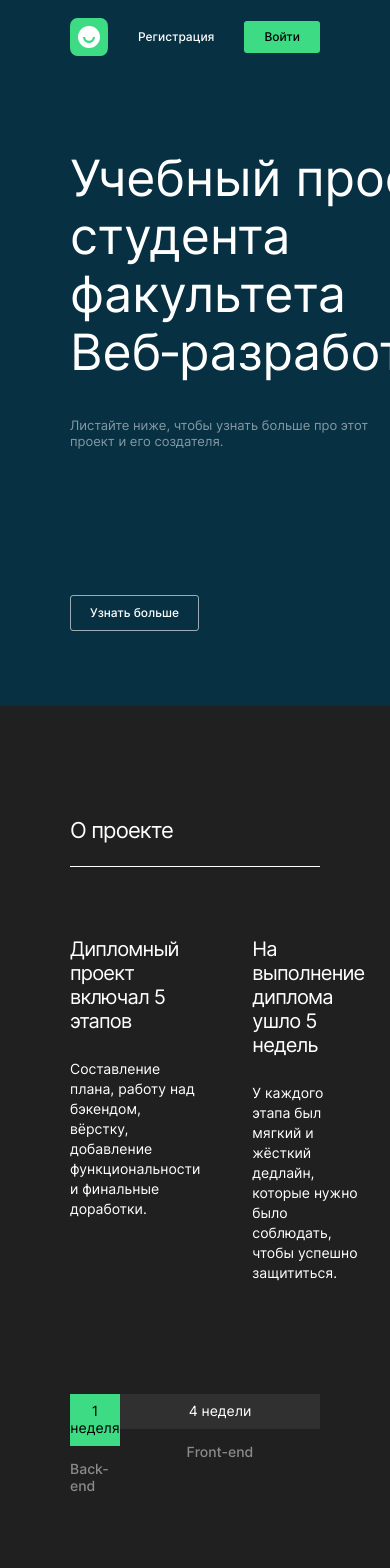
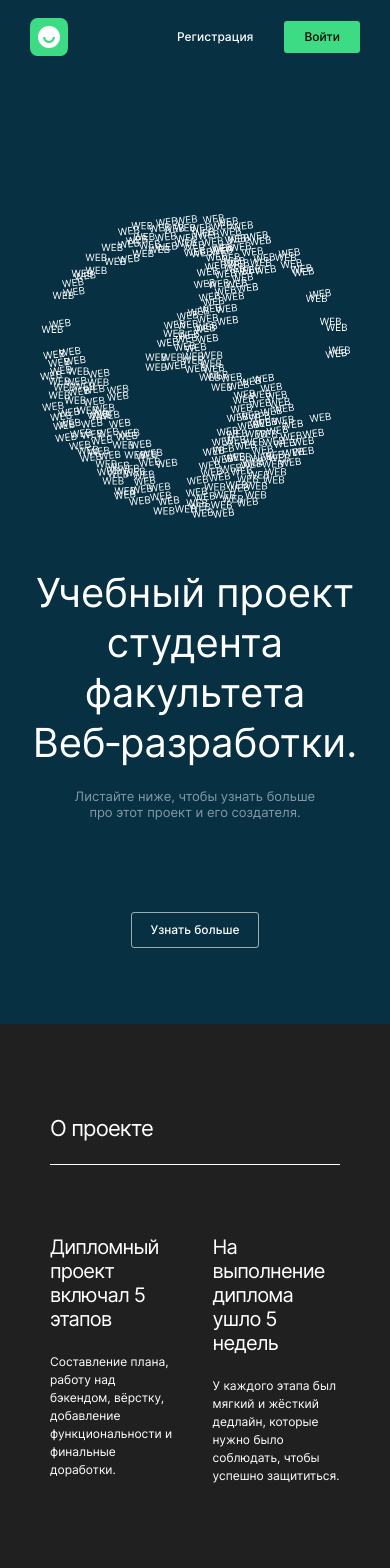
Before and after one commit to 1qqoo/movies-explorer-frontend, a React (Create React App) app: page / in a window 390 px wide. Shown: the top 1568 px of the page. Built offline with nearby package versions, Linux system fonts and the light colour scheme.

Commit message:
адаптив по 768px

```diff
--- a/src/components/AboutMe/AboutMe.css
+++ b/src/components/AboutMe/AboutMe.css
@@ -65,3 +65,37 @@
   object-fit: cover;
   border-radius: 10px;
 }
+
+@media screen and (max-width: 800px) {
+  .about-me__container {
+    padding: 73px 50px 0;
+  }
+
+  .about-me__bio {
+    margin: 0 0 92px;
+  }
+
+  .about-me__name {
+    font-size: 40px;
+    line-height: 40px;
+    letter-spacing: -1.6px;
+  }
+
+  .about-me__age {
+    font-size: 12px;
+    line-height: 18px;
+    margin: 16px 0 20px;
+  }
+
+  .about-me__text {
+    max-width: 360px;
+    margin: 0 0 86px;
+    font-size: 12px;
+    line-height: 18px;
+  }
+
+  .about-me__image {
+    margin: 48px 0 0;
+    width: 255px;
+  }
+}
--- a/src/components/AboutProject/AboutProject.css
+++ b/src/components/AboutProject/AboutProject.css
@@ -1,8 +1,8 @@
-.aboutProject {
+.about-project {
   width: 100%;
 }
 
-.aboutProject__container {
+.about-project__container {
   max-width: 1280px;
   min-width: 320px;
   padding: 93px 70px 0;
@@ -10,7 +10,7 @@
   box-sizing: border-box;
 }
 
-.aboutProject-info {
+.about-project-info {
   display: flex;
   gap: 52px;
 }
@@ -93,3 +93,30 @@
   padding: 0 0 23px;
   border-block-end: solid 1px;
 }
+
+@media screen and (max-width: 800px) {
+  .about-project__container {
+    padding: 73px 50px 0;
+  }
+
+  .about-project-info {
+    gap: 38px;
+  }
+
+  .about-project__scheme {
+    margin: 93px 0 90px;
+  }
+
+  .about-project__backend {
+    width: 21%;
+  }
+
+  .two-columns__main-text {
+    padding-bottom: 22px;
+  }
+
+  .two-columns__main-paragraph {
+    font-size: 12px;
+    line-height: 18px;
+  }
+}
--- a/src/components/AboutProject/AboutProject.jsx
+++ b/src/components/AboutProject/AboutProject.jsx
@@ -2,10 +2,10 @@ import './AboutProject.css';
 
 function AboutProject() {
   return (
-    <section className="aboutProject">
-      <div className="aboutProject__container">
+    <section className="about-project">
+      <div className="about-project__container">
         <h2 className="section-title">О проекте</h2>
-        <div className="aboutProject-info">
+        <div className="about-project-info">
           <article className="two-columns">
             <h4 className="two-columns__main-text">
               Дипломный проект включал 5 этапов
--- a/src/components/Footer/Footer.css
+++ b/src/components/Footer/Footer.css
@@ -55,3 +55,9 @@
 .footer__link:hover {
   opacity: 0.7;
 }
+
+@media screen and (max-width: 800px) {
+  .footer__container {
+    padding: 0 30px;
+  }
+}
--- a/src/components/Header/Header.css
+++ b/src/components/Header/Header.css
@@ -26,3 +26,9 @@
   transition: all 0.3s ease;
   height: 38px;
 }
+
+@media screen and (max-width: 800px) {
+  .header__container {
+    padding: 18px 30px;
+  }
+}
--- a/src/components/Navigation/Navigation.css
+++ b/src/components/Navigation/Navigation.css
@@ -1,6 +1,6 @@
 .navigation {
   display: flex;
-  gap: 30px;
+  gap: 31px;
   justify-content: space-between;
   align-items: center;
 }
--- a/src/components/Portfolio/Portfolio.css
+++ b/src/components/Portfolio/Portfolio.css
@@ -67,3 +67,25 @@
   top: 42%;
   transform: translateY(-50%);
 }
+
+@media screen and (max-width: 800px) {
+  .portfolio__container {
+    padding: 0 50px;
+  }
+
+  .section-title__type_portfolio {
+    margin: 0 0 25px;
+    letter-spacing: -0px;
+    border: none;
+  }
+
+  .portfolio__list {
+    margin: 0 0 150px;
+  }
+
+  .portfolio__link {
+    font-size: 28px;
+    line-height: 50px;
+    letter-spacing: -1.12px;
+  }
+}
--- a/src/components/Promo/Promo.css
+++ b/src/components/Promo/Promo.css
@@ -14,6 +14,11 @@
   justify-content: space-between;
   box-sizing: border-box;
   align-items: flex-start;
+  flex-direction: row-reverse;
+}
+
+.promo__logo {
+  max-width: 100%;
 }
 
 .promo__about-project {
@@ -58,3 +63,34 @@
   transform: scale(1.05);
   opacity: 0.7;
 }
+
+@media screen and (max-width: 900px) {
+  .promo__container {
+    padding: 140px 30px;
+    flex-direction: column;
+    justify-content: center;
+    align-items: center;
+    padding-bottom: 76px;
+  }
+
+  .promo__title {
+    font-size: 40px;
+    text-align: center;
+    line-height: 50px;
+  }
+
+  .promo__description {
+    text-align: center;
+    max-width: 260px;
+  }
+
+  .promo__about-project {
+    padding: 50px 0 0;
+    align-items: center;
+    gap: 20px;
+  }
+
+  .promo__learn-more-link {
+    margin-top: 72px;
+  }
+}
--- a/src/components/Promo/Promo.jsx
+++ b/src/components/Promo/Promo.jsx
@@ -5,6 +5,11 @@ export default function Promo() {
   return (
     <section className="promo">
       <div className="promo__container">
+        <img
+          src={logo}
+          alt="Лого - Земной шар"
+          className="promo__logo"
+        />
         <div className="promo__about-project">
           <h1 className="promo__title">
             Учебный проект студента факультета Веб&#8209;разработки.
@@ -21,11 +26,6 @@ export default function Promo() {
             Узнать больше
           </a>
         </div>
-        <img
-          src={logo}
-          alt="Лого - Земной шар"
-          className="promo__logo"
-        />
       </div>
     </section>
   );
--- a/src/components/Techs/Techs.css
+++ b/src/components/Techs/Techs.css
@@ -74,3 +74,36 @@
   line-height: normal;
   letter-spacing: -0.56px;
 }
+
+@media screen and (max-width: 800px) {
+  .techs__container {
+    margin-top: 91px;
+    padding: 0 50px;
+  }
+  .techs-info__description {
+    padding: 61px 0 22px;
+  }
+  .techs-info__paragraph {
+    max-width: 440px;
+    font-size: 12px;
+    line-height: 18px;
+    letter-spacing: -0.48px;
+  }
+  .techs__spisok {
+    display: flex;
+    list-style-type: none;
+    gap: 10px;
+    margin: 0;
+    padding: 83px 0 90px;
+  }
+
+  .techs__spisok-link {
+    font-size: 12px;
+    letter-spacing: -0.48px;
+  }
+
+  .techs__spisok-element {
+    min-width: 84px;
+    height: 57px;
+  }
+}
```
Also changed, not shown: src/image/avatar.jpg.
